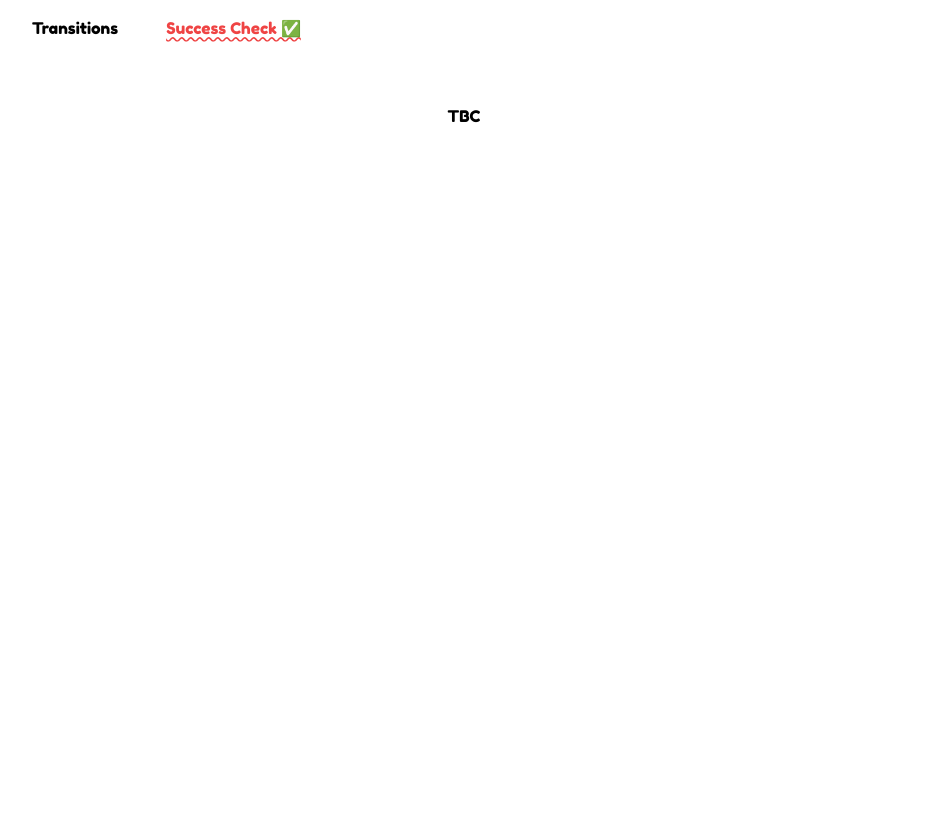
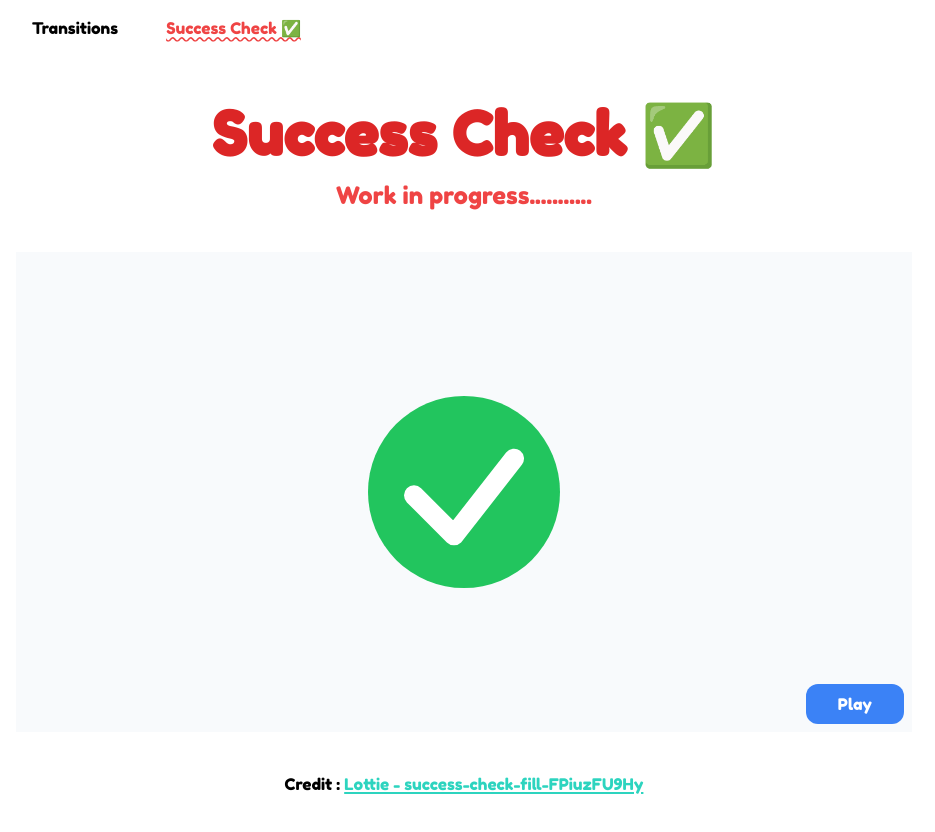
Before and after one commit to Phonbopit/svelte-box, a SvelteKit app: page /success-check in a window 1280 px wide. Shown: the top 832 px of the page, without its empty margins (176-1111 px from the left). Before the commit the page ends 800 px from the top, so only its background shows below. Built offline with nearby package versions, Linux system fonts and the light colour scheme.

Commit message:
TIL: learn to create svg draw animation

```diff
--- a/src/routes/+layout.svelte
+++ b/src/routes/+layout.svelte
@@ -34,7 +34,7 @@
   </div>
 </nav>
 
-<div class="container mx-auto max-w-xs md:max-w-4xl my-12 text-center space-y-8">
+<div class="container mx-auto max-w-xs md:max-w-4xl my-12 text-center">
   <slot />
 </div>
 
--- a/src/routes/success-check/+page.svelte
+++ b/src/routes/success-check/+page.svelte
@@ -1 +1,74 @@
-<h1>TBC</h1>
+<script>
+  import { draw, scale } from 'svelte/transition'
+  import { quintOut } from 'svelte/easing'
+
+  let visible = true
+
+  function play() {
+    visible = false
+    setTimeout(() => {
+      visible = true
+    }, 1000)
+  }
+</script>
+
+<h1 class="text-6xl font-bold text-red-600 mb-4">Success Check ✅</h1>
+
+<p class="text-primary-500 text-2xl">Work in progress...........</p>
+
+<div class="frame">
+  {#if visible}
+    <div class="circle" in:scale={{ duration: 700, easing: quintOut }}>
+      <!-- Check svg from https://heroicons.com/ -->
+      <svg
+        xmlns="http://www.w3.org/2000/svg"
+        fill="none"
+        viewBox="0 0 24 24"
+        stroke-width="3"
+        stroke="white"
+        class="w-6 h-6"
+      >
+        <path
+          in:draw={{ duration: 500, delay: 200 }}
+          stroke-linecap="round"
+          stroke-linejoin="round"
+          d="M4.5 12.5l6 6 9-11.5"
+        />
+      </svg>
+    </div>
+  {/if}
+  <button
+    on:click={play}
+    class="absolute right-2 bottom-2 px-8 py-2 bg-blue-500 hover:bg-blue-400 text-white rounded-xl"
+    >Play</button
+  >
+</div>
+
+<p>
+  Credit : <a
+    href="https://lottiefiles.com/animations/success-check-fill-fpiuzfu9hy-VElzIXLoyJ"
+    target="_blank"
+    rel="noopener"
+    class="hover:text-secondary-500 text-secondary-400 underline underline-offset-2 decoration-2"
+    >Lottie - success-check-fill-FPiuzFU9Hy</a
+  >
+</p>
+
+<style lang="postcss">
+  .frame {
+    @apply flex flex-col justify-center items-center h-[30rem] w-full bg-slate-50 relative my-10;
+  }
+
+  .circle {
+    @apply w-48 h-48 relative p-4 rounded-full bg-green-500;
+  }
+
+  svg {
+    width: 100%;
+    height: 100%;
+  }
+
+  path {
+    opacity: 1;
+  }
+</style>
```
Also changed, not shown: 1 other file (tests, documents, lock files or other folders).
